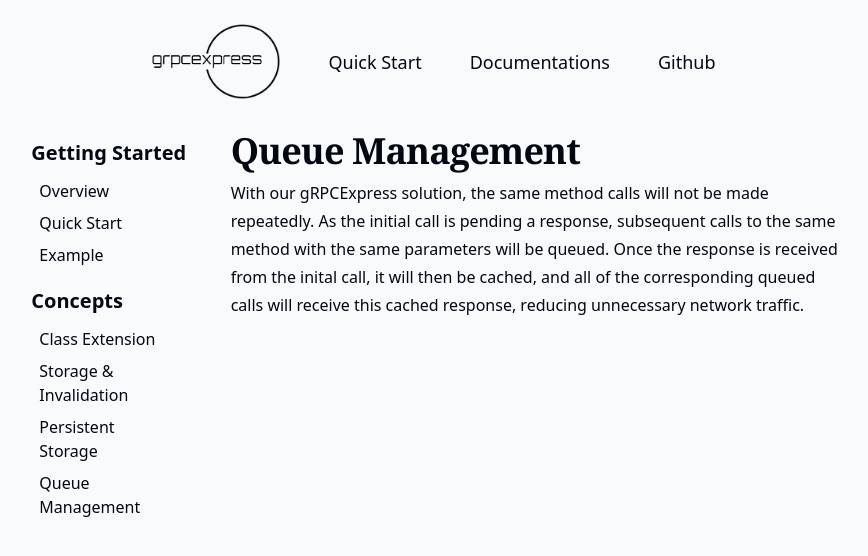
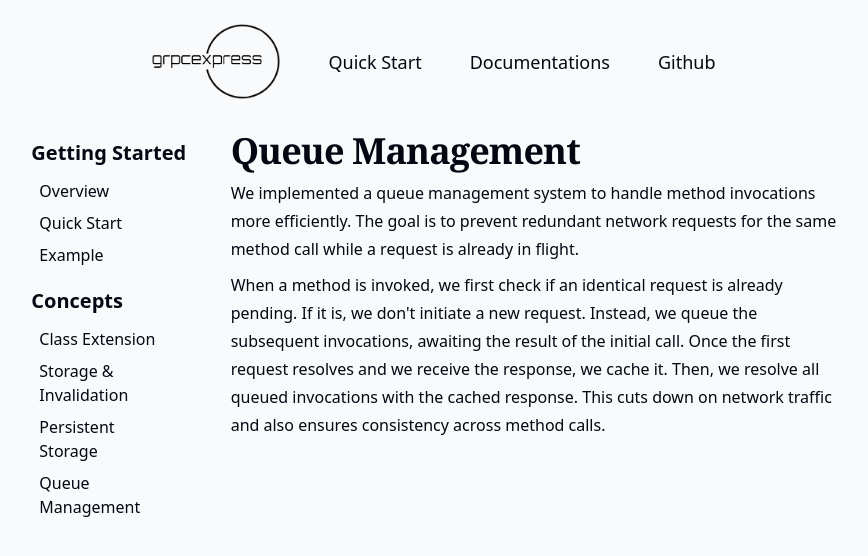
Before and after one commit to gRPCExpress/grpcexpress, a Next.js app: page /queuemanagement in a window 1280 px wide. Shown: the top 556 px of the page, without its empty margins (206-1074 px from the left). Built offline with nearby package versions, Linux system fonts and the light colour scheme.

Commit message:
Refined the queue management content

```diff
--- a/app/(docs)/queuemanagement/page.tsx
+++ b/app/(docs)/queuemanagement/page.tsx
@@ -1,16 +1,26 @@
-import React from 'react'
+import React from 'react';
 import { H1, P } from '@/app/components/Typography';
 
 const queueManagement = () => {
   return (
-      <main>
-        <H1>Queue Management</H1>
-        <P>With our gRPCExpress solution, the same method calls will not be made repeatedly.
-           As the initial call is pending a response, subsequent calls to the same method with the same parameters will be queued.
-           Once the response is received from the inital call, it will then be cached, and all of the corresponding queued calls will receive this cached response,
-           reducing unnecessary network traffic.</P>
-      </main>
-  )
-}
+    <main>
+      <H1>Queue Management</H1>
+      <P>
+        We implemented a queue management system to handle method invocations
+        more efficiently. The goal is to prevent redundant network requests for
+        the same method call while a request is already in flight.
+      </P>
+      <P>
+        When a method is invoked, we first check if an identical request is
+        already pending. If it is, we don&apos;t initiate a new request.
+        Instead, we queue the subsequent invocations, awaiting the result of the
+        initial call. Once the first request resolves and we receive the
+        response, we cache it. Then, we resolve all queued invocations with the
+        cached response. This cuts down on network traffic and also ensures
+        consistency across method calls.
+      </P>
+    </main>
+  );
+};
 
-export default queueManagement
+export default queueManagement;
```
